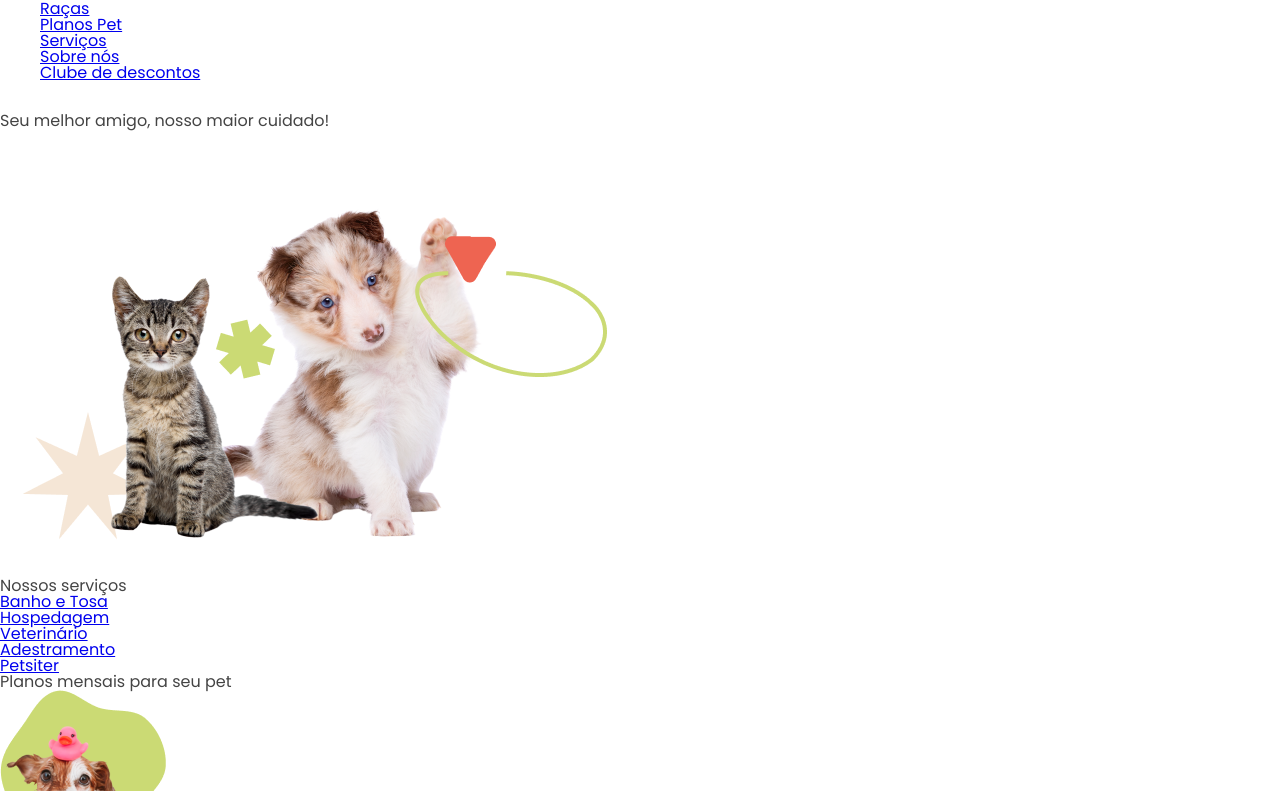
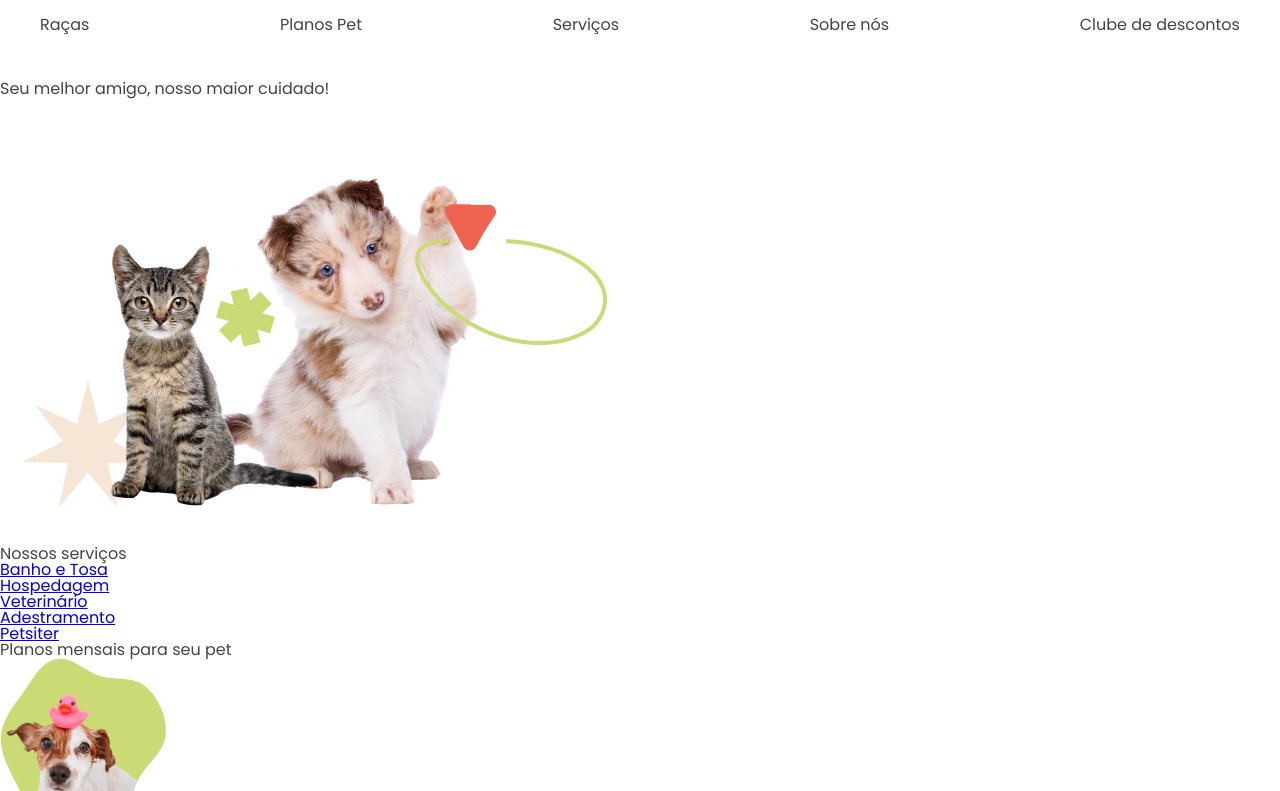
Before and after one commit to joao-robertoo/css-explorando.seletores.e.utilizando.variaveis, a plain HTML site: page index.html in a window 1280 px wide. Shown: the part 100-891 px from the top of the page. Drawn offline with nearby package versions, Linux system fonts and the light colour scheme; a web font is replaced by a local one.

Commit message:
CSS aninhado

```diff
--- a/css/cabecalho.css
+++ b/css/cabecalho.css
@@ -30,3 +30,37 @@
     align-items: center;
     gap: 0.5rem;
 }
+
+.navegacao {
+    align-content: center;
+}
+
+.menu-lista {
+    display: flex;
+    align-items: center;
+    justify-content: space-between;
+    margin: 1rem 0;
+}
+
+.menu-link {
+    text-decoration: none;
+    color: #444444;
+    position: relative;
+    padding-bottom: 0.25rem;
+
+    &::after {
+        content: "";
+        position: absolute;
+        left: 0;
+        bottom: 0;
+        width: 0;
+        height: 2px;
+        background-color: #444444;
+        transition: width 0.3s ease;
+    }
+}
+
+.menu-link:hover::after,
+.menu-link:focus::after {
+    width: 100%;
+}
```
